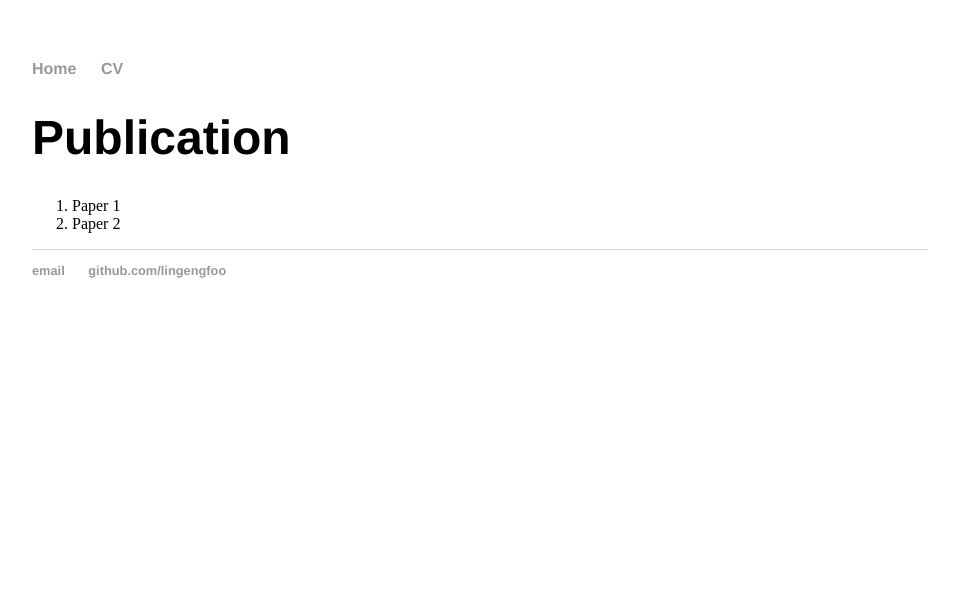
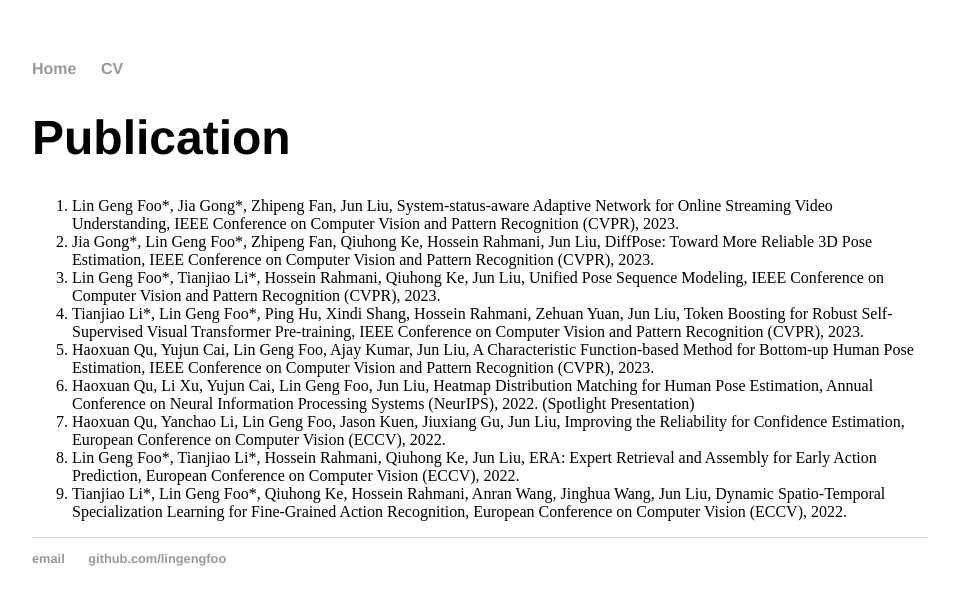
Before and after one commit to lingengfoo/lingengfoo.github.io, a Jekyll site: the page built from cv/index.html, in a window 1280 px wide. Shown: the top 605 px of the page, without its empty margins (160-1119 px from the left). Built offline with Jekyll 4.4.1, drawn with Linux system fonts in a browser that asks for light colours.

Commit message:
Update index.html

```diff
--- a/cv/index.html
+++ b/cv/index.html
@@ -5,6 +5,13 @@ title: Publication
 <h1>{{ page.title }}</h1>
 
 <ol>
-	<li>Paper 1</li>
-	<li>Paper 2</li>
+	<li>Lin Geng Foo*, Jia Gong*, Zhipeng Fan, Jun Liu, System-status-aware Adaptive Network for Online Streaming Video Understanding, IEEE Conference on Computer Vision and Pattern Recognition (CVPR), 2023.</li>
+	<li>Jia Gong*, Lin Geng Foo*, Zhipeng Fan, Qiuhong Ke, Hossein Rahmani, Jun Liu, DiffPose: Toward More Reliable 3D Pose Estimation, IEEE Conference on Computer Vision and Pattern Recognition (CVPR), 2023.</li>
+	<li>Lin Geng Foo*, Tianjiao Li*, Hossein Rahmani, Qiuhong Ke, Jun Liu, Unified Pose Sequence Modeling, IEEE Conference on Computer Vision and Pattern Recognition (CVPR), 2023.</li>
+	<li>Tianjiao Li*, Lin Geng Foo*, Ping Hu, Xindi Shang, Hossein Rahmani, Zehuan Yuan, Jun Liu, Token Boosting for Robust Self-Supervised Visual Transformer Pre-training, IEEE Conference on Computer Vision and Pattern Recognition (CVPR), 2023.</li>
+	<li>Haoxuan Qu, Yujun Cai, Lin Geng Foo, Ajay Kumar, Jun Liu, A Characteristic Function-based Method for Bottom-up Human Pose Estimation, IEEE Conference on Computer Vision and Pattern Recognition (CVPR), 2023.</li>
+	<li>Haoxuan Qu, Li Xu, Yujun Cai, Lin Geng Foo, Jun Liu, Heatmap Distribution Matching for Human Pose Estimation, Annual Conference on Neural Information Processing Systems (NeurIPS), 2022. (Spotlight Presentation)</li>
+	<li>Haoxuan Qu, Yanchao Li, Lin Geng Foo, Jason Kuen, Jiuxiang Gu, Jun Liu, Improving the Reliability for Confidence Estimation, European Conference on Computer Vision (ECCV), 2022.</li>
+	<li>Lin Geng Foo*, Tianjiao Li*, Hossein Rahmani, Qiuhong Ke, Jun Liu, ERA: Expert Retrieval and Assembly for Early Action Prediction, European Conference on Computer Vision (ECCV), 2022.</li>
+	<li>Tianjiao Li*, Lin Geng Foo*, Qiuhong Ke, Hossein Rahmani, Anran Wang, Jinghua Wang, Jun Liu, Dynamic Spatio-Temporal Specialization Learning for Fine-Grained Action Recognition, European Conference on Computer Vision (ECCV), 2022.</li>
 </ol>
```
